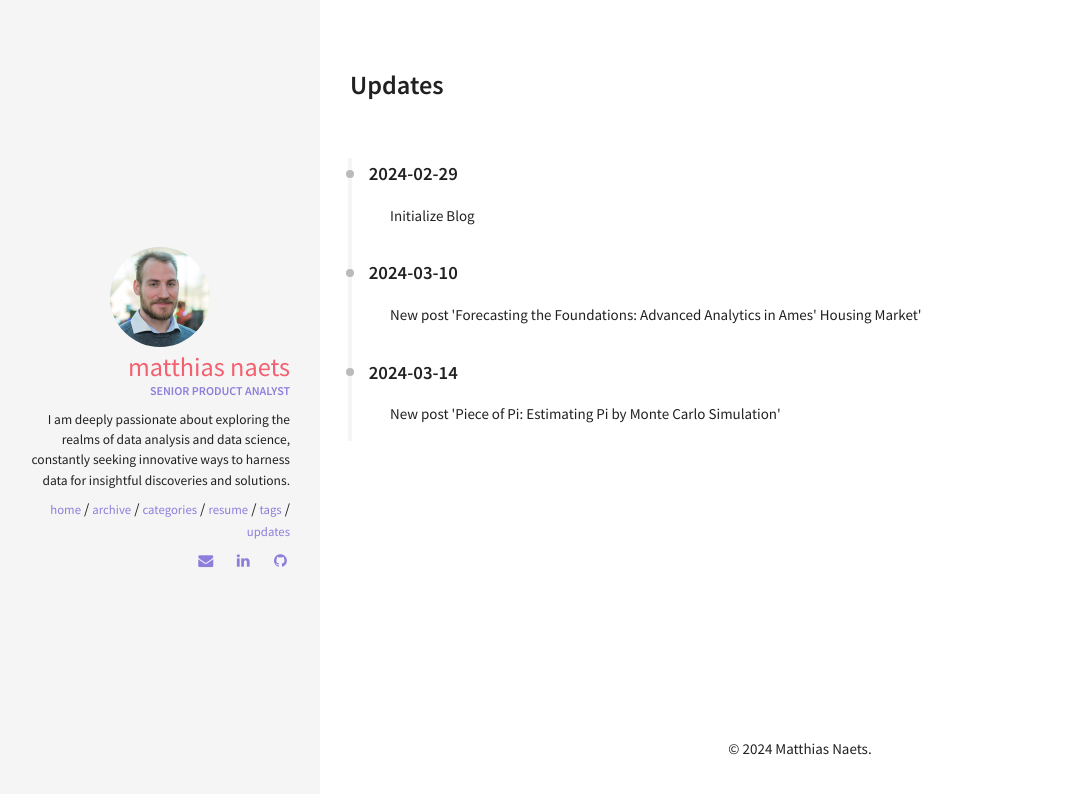
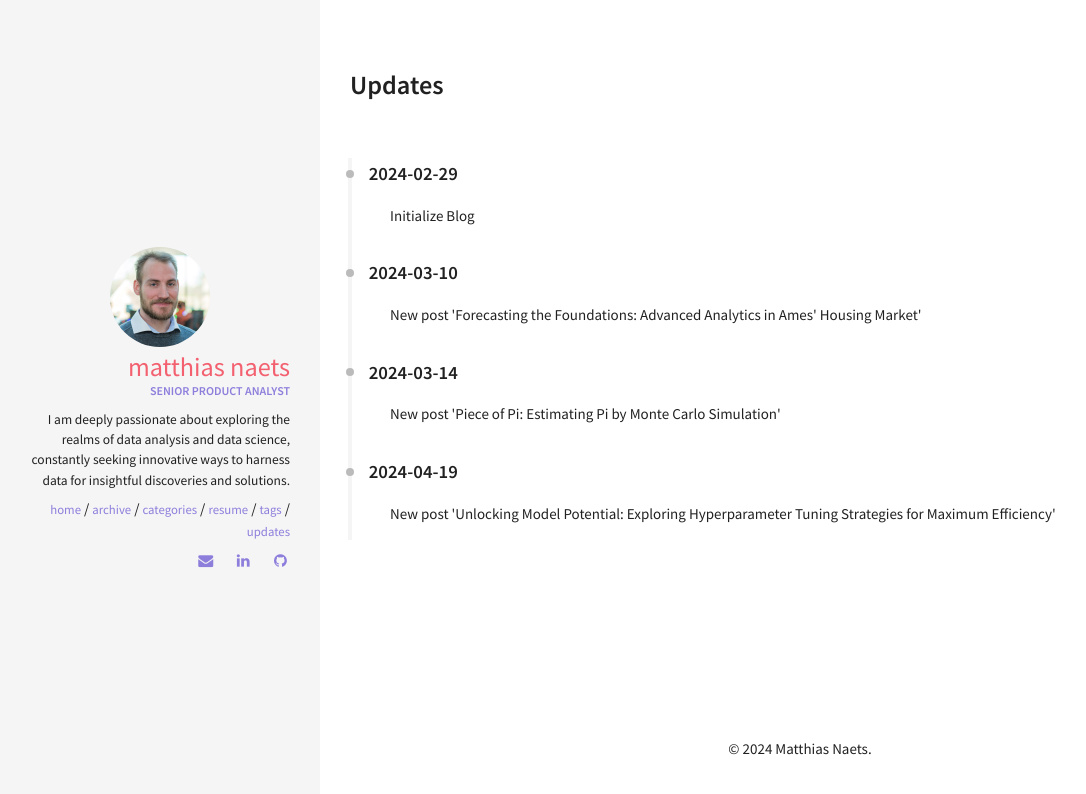
Before and after one commit to MatthN/MatthN.github.io, a Jekyll site: the page built from updates.html, in a window 1280 px wide. Shown: the top 794 px of the page, without its empty margins (0-1086 px from the left). Built offline with Jekyll 4.4.1, drawn with Linux system fonts in a browser that asks for light colours.

Commit message:
post Bayesian Optimization

```diff
--- a/_data/index/updates.yml
+++ b/_data/index/updates.yml
@@ -8,3 +8,6 @@
 - date: 2024-03-14
   description:
     - desc: "New post 'Piece of Pi: Estimating Pi by Monte Carlo Simulation'"
+- date: 2024-04-19
+  description:
+    - desc: "New post 'Unlocking Model Potential: Exploring Hyperparameter Tuning Strategies for Maximum Efficiency'"
--- a/_posts/2024-04-19-Bayesian_optimization.markdown
+++ b/_posts/2024-04-19-Bayesian_optimization.markdown
@@ -6,7 +6,7 @@
 tags: [hyperparameter tuning, Bayesian optimization, scikit-optimize, optuna, xgboost]
 comments: true
 image:
-  feature:
+  feature: /posts/BayesOpt/Feature_image.jpg
   credit:
   creditlink:
 ---
```
Also changed, not shown: img/posts/BayesOpt/Feature_image.jpg (added).
